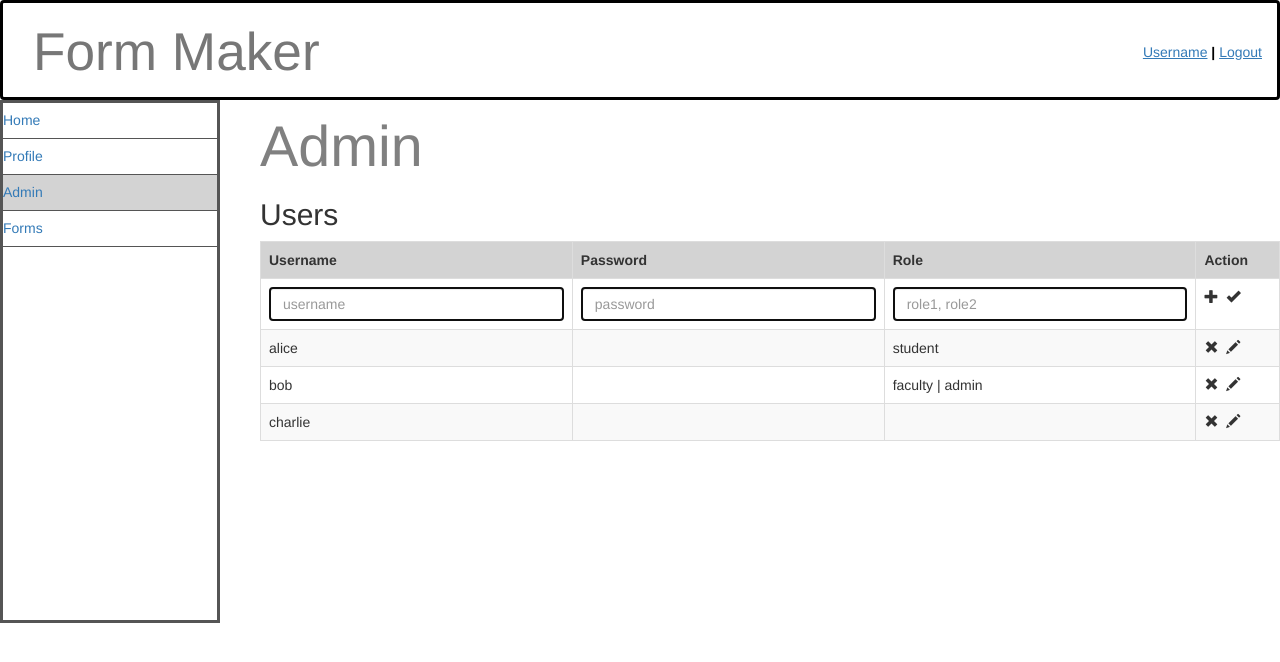
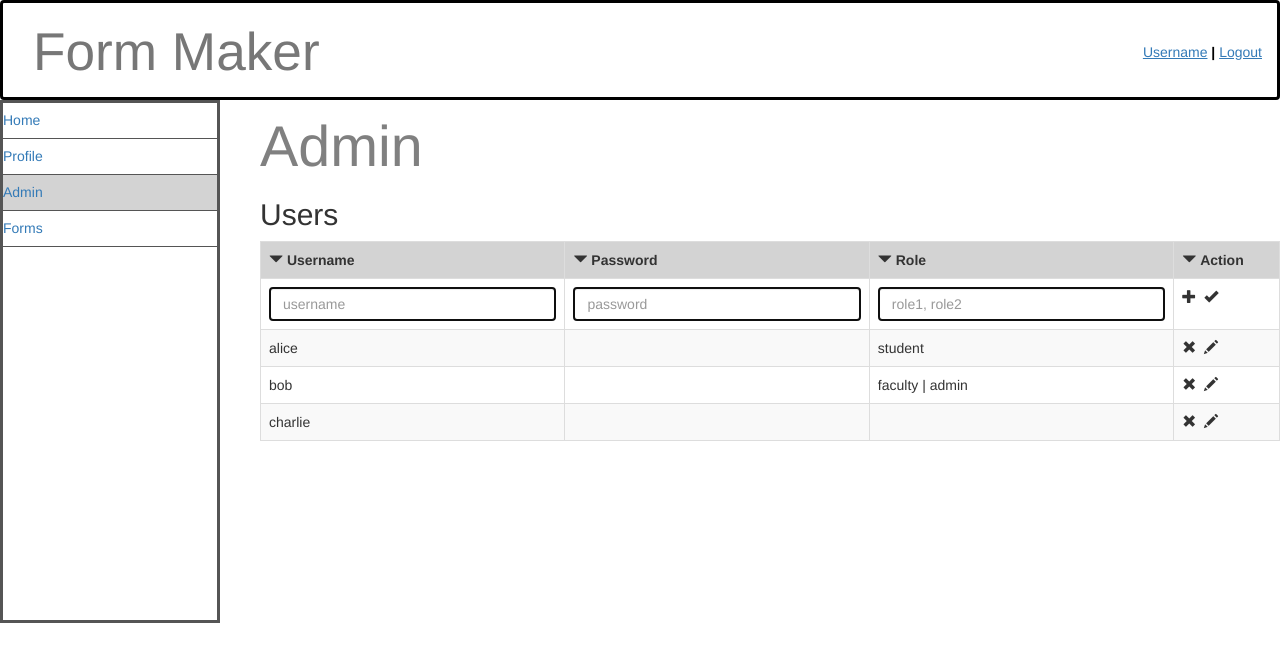
Before and after one commit to rishabhsrana/webdev, a website: page public/assignment/admin.html in a window 1280 px wide. Drawn offline with nearby package versions, Linux system fonts and the light colour scheme.

Commit message:
Assignment 1

```diff
--- a/public/assignment/admin.html
+++ b/public/assignment/admin.html
@@ -56,10 +56,10 @@
         <h2>Users</h2>
  <table class="table table-striped table-bordered">
      <tr id="gr">
-         <th>Username</th>
-         <th>Password</th>
-         <th>Role</th>
-         <th>Action</th>
+         <th><span class="glyphicon glyphicon-triangle-bottom" aria-hidden="true"></span>&nbsp;Username</th>
+         <th><span class="glyphicon glyphicon-triangle-bottom" aria-hidden="true"></span>&nbsp;Password</th>
+         <th><span class="glyphicon glyphicon-triangle-bottom" aria-hidden="true"></span>&nbsp;Role</th>
+         <th><span class="glyphicon glyphicon-triangle-bottom" aria-hidden="true"></span>&nbsp;Action</th>
 
      </tr>
      <tr>
```
Also changed, not shown: public/assignment/forms.html (+2 -2 lines).
